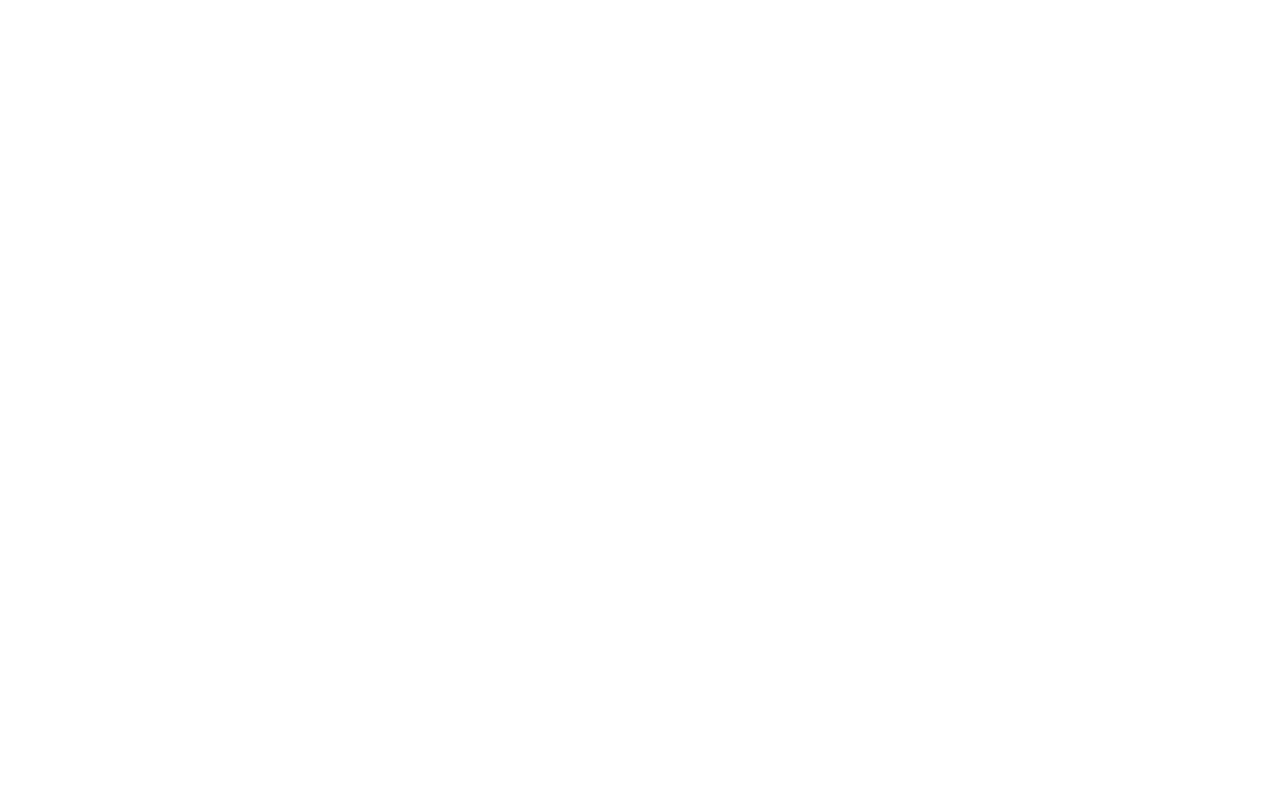
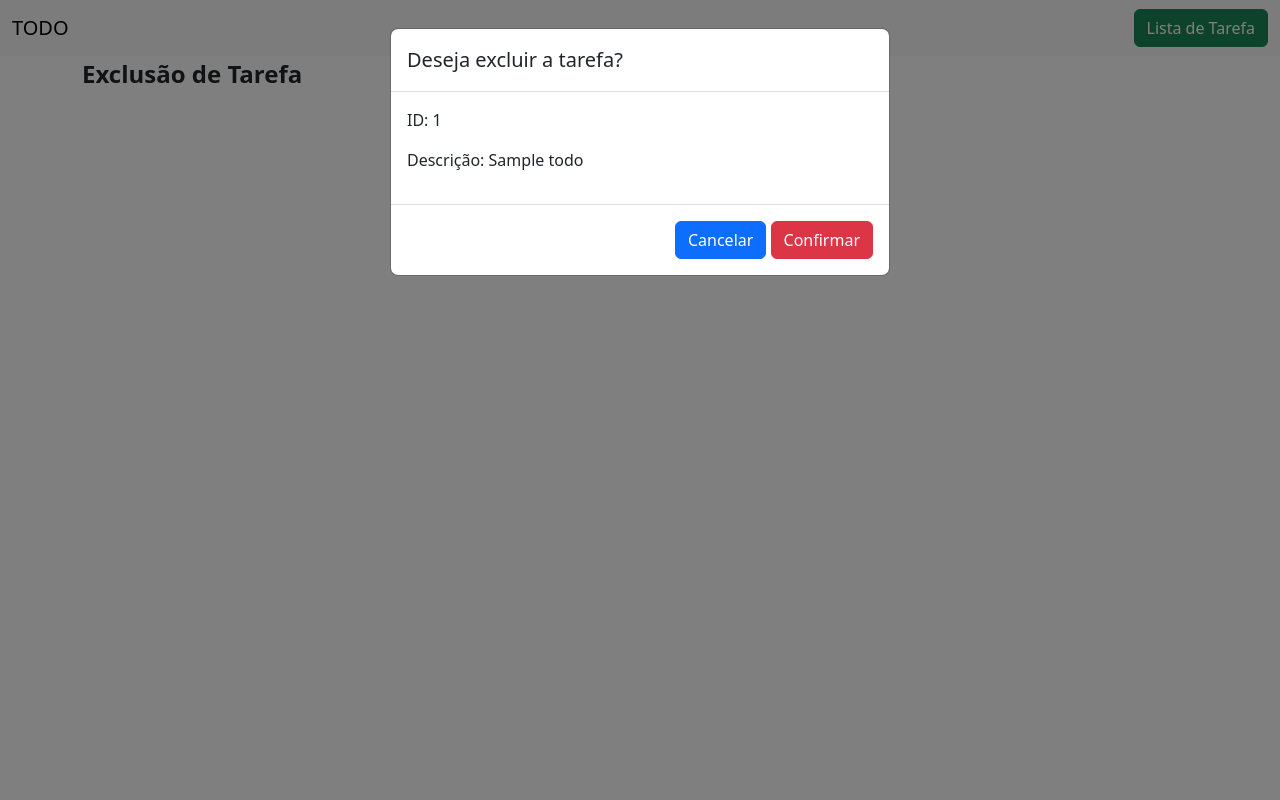
Before and after one commit to cesar-augusto-costa/Python_Django_Senai, a Django app: page /deletar/1 in a window 1280 px wide. Before the commit the page is empty. Run offline with Django 5.2, Linux system fonts and the light colour scheme; tables that the repository leaves empty hold one stand-in row (values such as "Sample post").

Commit message:
Exclusão de Tarefa

```diff
--- a/setup/urls.py
+++ b/setup/urls.py
@@ -19,7 +19,7 @@
 from django.urls import path, include
 
 # from todos.views import home, todoListar
-from todos.views import todoListarView, todoCriarView, todoAtualizarView, todoDeleteView  # Class Based Views
+from todos.views import todoListarView, todoCriarView, todoAtualizarView, todoDeletarView  # Class Based Views
 
 urlpatterns = [
     path("admin/", admin.site.urls),
@@ -28,6 +28,6 @@
     path("", todoListarView.as_view(template_name="todos/todolistar.html"), name='todo_listar'),
     path("criar", todoCriarView.as_view(), name='todo_criar'),
     path("atualizar/<int:pk>", todoAtualizarView.as_view(), name='todo_atualizar'),
-    path("deletar/<int:pk>", todoDeleteView.as_view(), name='todo_excluir'),
+    path("deletar/<int:pk>", todoDeletarView.as_view(), name='todo_excluir'),
     path("__debug__/", include("debug_toolbar.urls")),
 ]
--- a/todos/templates/padrao.html
+++ b/todos/templates/padrao.html
@@ -35,27 +35,31 @@
 
     {% comment %}inicio do modal de confirmação de exclusão{% endcomment %}
     <!-- Modal -->
-    <div class="modal fade" id="modalDeletar" tabindex="-1" aria-labelledby="exampleModalLabel" aria-hidden="true">
+    <div class="modal" id="modalDeletar" tabindex="-1" role="dialog">
       <div class="modal-dialog" role="document">
         <div class="modal-content">
           <div class="modal-header">
-            <h1 class="modal-title fs-5" id="exampleModalLabel">Modal title</h1>
-            <button type="button" class="btn-close" data-bs-dismiss="modal" aria-label="Close"></button>
+            <h1 class="modal-title fs-5">Deseja excluir a tarefa?</h1>
+            {% comment %} <button type="button" class="btn-close" data-dismiss="modal" aria-label="Fechar"><span aria-hidden="true">&times;</span></button> {% endcomment %}
           </div>
           <div class="modal-body">
-            <p>Deseja excluir a tarefa abaixo</p>
             <p>ID: {{ todo.id }}</p>
             <p>Descrição: {{ todo.titulo }}</p>
           </div>
           <div class="modal-footer">
-            <button type="button" class="btn btn-secondary" data-bs-dismiss="modal">Close</button>
-            <button type="button" class="btn btn-primary">Save changes</button>
+            <form method="POST">
+              {% csrf_token %}
+              <button type="button" onclick="window.location.href='{% url 'todo_listar' %}'" class="btn btn-primary">Cancelar</button>
+              <button type="submit" class="btn btn-danger" data-dismiss="modal">Confirmar</button>
+            </form>
           </div>
         </div>
       </div>
     </div>
     {% comment %}Fim do modal de confirmação de exclusão{% endcomment %}
 
+    <script src="https://code.jquery.com/jquery-3.6.0.min.js"></script>
+
     <script src="https://cdn.jsdelivr.net/npm/@popperjs/core@2.11.8/dist/umd/popper.min.js" integrity="sha384-I7E8VVD/ismYTF4hNIPjVp/Zjvgyol6VFvRkX/vR+Vc4jQkC+hVqc2pM8ODewa9r" crossorigin="anonymous"></script>
     <script src="https://cdn.jsdelivr.net/npm/bootstrap@5.3.3/dist/js/bootstrap.min.js" integrity="sha384-0pUGZvbkm6XF6gxjEnlmuGrJXVbNuzT9qBBavbLwCsOGabYfZo0T0to5eqruptLy" crossorigin="anonymous"></script>
   </body>
--- /dev/null
+++ b/todos/templates/todos/todo_confirm_delete.html
@@ -0,0 +1,24 @@
+{% extends 'padrao.html' %}
+
+{% block titulo %}
+  Exclusão de Tarefa
+{% endblock %}
+
+{% block subtitulo %}
+  Exclusão de Tarefa
+{% endblock %}
+
+{% block navegacao %}
+  <a href="{% url 'todo_listar' %}" type="button" class="btn btn-success">Lista de Tarefa</a>
+{% endblock %}
+
+{% block conteudo %}
+  {% comment %}inicio do modal de confirmação de exclusão{% endcomment %}
+  <script>
+    window.addEventListener('load', (event) => {
+      // Exibir o modal ao carregar a página
+      $('#modalDeletar').modal('show')
+    })
+  </script>
+  {% comment %}fim do modal de confirmação de exclusão{% endcomment %}
+{% endblock %}
--- a/todos/views.py
+++ b/todos/views.py
@@ -44,7 +44,7 @@
         context['titulo_pagina'] = 'Atualizar Tarefa'
         return context
 
-class todoDeleteView(DeleteView):
+class todoDeletarView(DeleteView):
     model = Todo
     success_url = reverse_lazy('todo_listar')
-    template_name = "todos/todo_confirm_dele.html"
+    template_name = "todos/todo_confirm_delete.html"
```
Also changed, not shown: todos/templates/todos/todo_confirm_dele.html (deleted).
